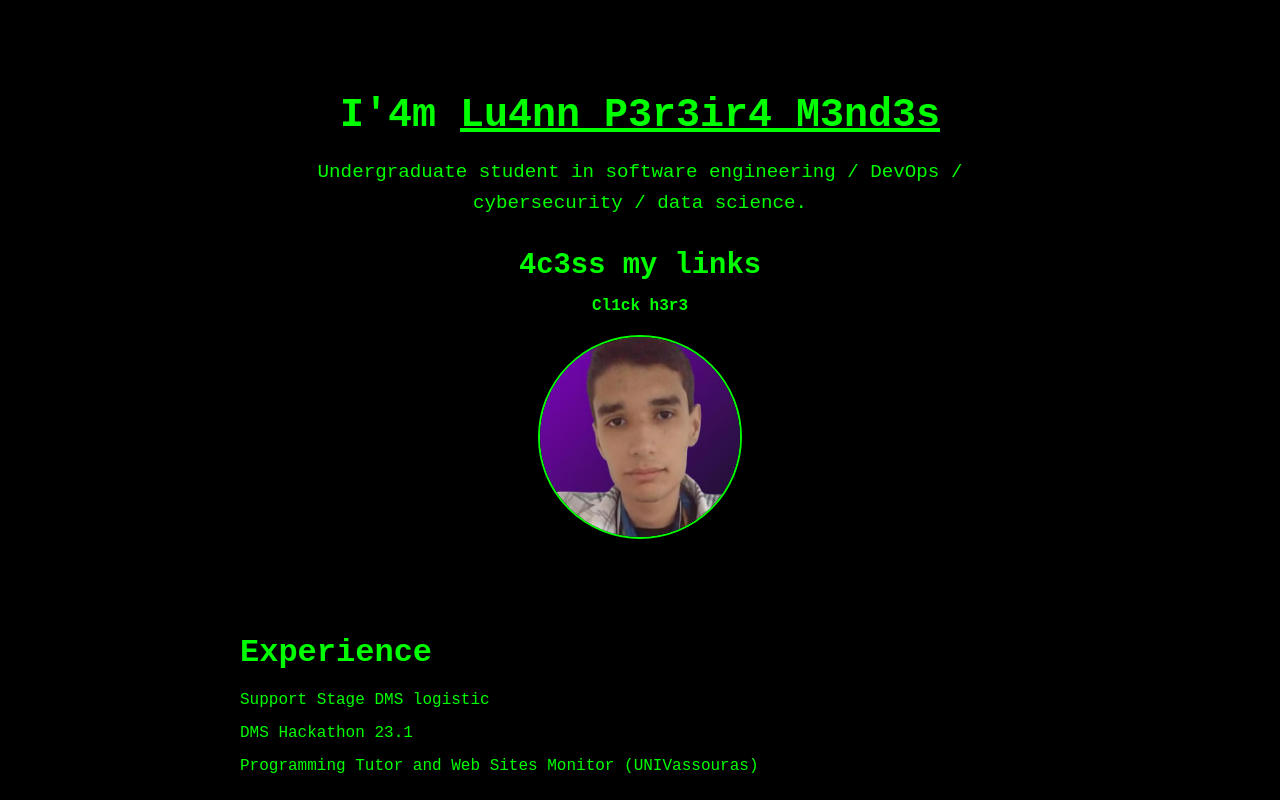
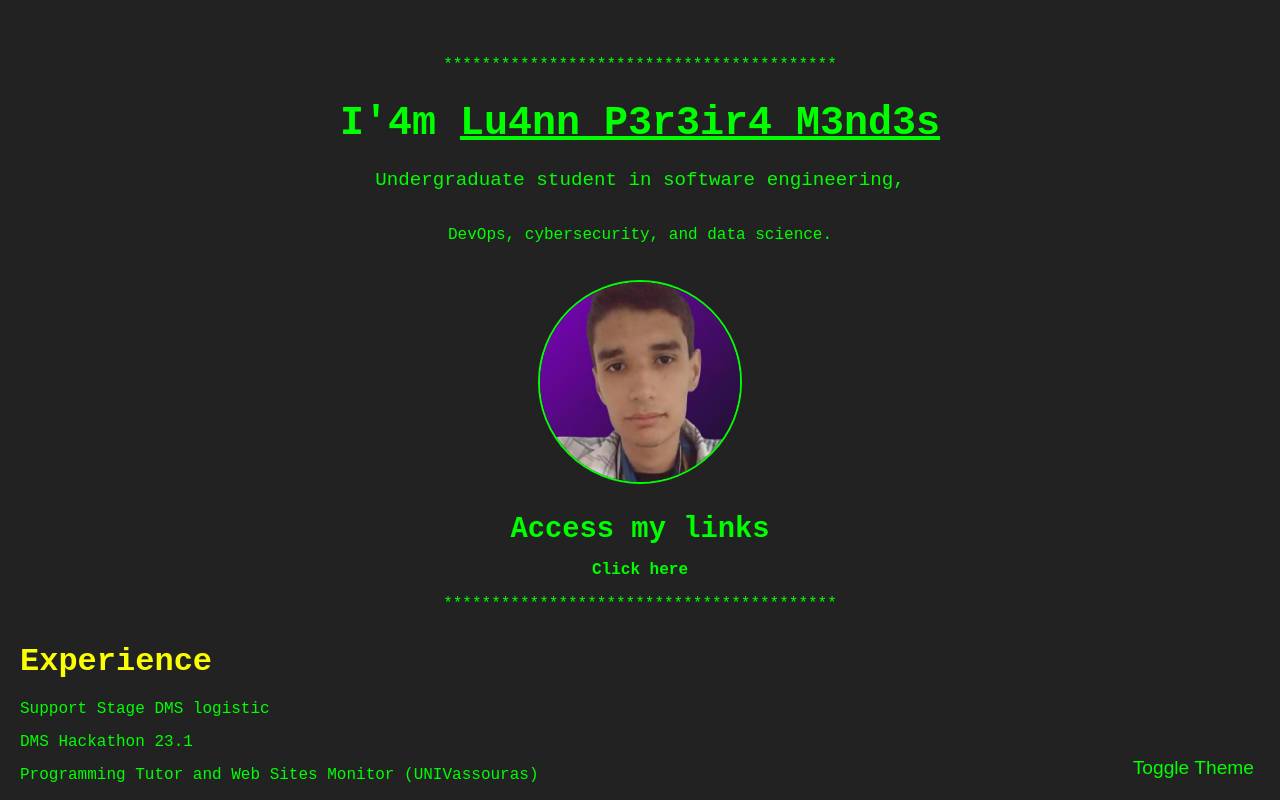
Before and after one commit to Luann8/curriculo-2.1, a plain HTML site: page index.html in a window 1280 px wide. Shown: the top 800 px of the page. Drawn offline with Linux system fonts and the light colour scheme.

Commit message:
Update index.html

```diff
--- a/index.html
+++ b/index.html
@@ -1,3 +1,4 @@
+
 <!DOCTYPE html>
 <html lang="pt-br">
 
@@ -9,8 +10,8 @@
     <title>H4ck3r 3tic4l Lu4nn</title>
     <style>
       body {
-            margin: 0;
-            background-color: #000;
+        margin: 20px; /* or any other value you prefer */
+        background-color: #222;
         color: #00ff00;
         font-family: 'Courier New', Courier, monospace;
         display: flex;
@@ -20,6 +21,17 @@
         min-height: 100vh;
         text-align: center;
         position: relative;
+        max-width: 100%;
+        transition: background-color 0.3s, color 0.3s;
+    }
+
+        body.dark-theme {
+            background-color: #282c34;
+            color: #abb2bf;
+        }
+
+        h2.dark-theme {
+            color: #022f81;
         }
 
         header {
@@ -46,11 +58,11 @@
 
         .apresentacao__conteudo {
             text-align: center;
-            padding: 40px;
+            padding: 20px;
             border-radius: 10px;
-            max-width: 800px;
+            max-width: 90%;
             margin: 0 auto;
-            background-color: #000;
+            background-color: #222;
             box-shadow: 0 4px 8px rgba(0, 0, 0, 0.1);
         }
 
@@ -100,13 +112,13 @@
         }
 
         .section {
-            margin-top: 50px;
+            margin-top: 30px;
             text-align: left;
-            max-width: 800px;
+            max-width: 90%;
         }
 
         h2 {
-            color: #00ff00;
+            color: #fbff00;
             font-size: 2em;
             margin-bottom: 20px;
         }
@@ -121,8 +133,7 @@
         }
 
         footer {
-            background-color: #1a1a1a;
-            color: #00b300;
+
             padding: 20px;
             text-align: center;
             width: 100%;
@@ -130,6 +141,32 @@
 
         footer p {
             margin: 5px 0;
+        }
+
+        .theme-toggle {
+            position: fixed;
+            bottom: 20px;
+            right: 20px;
+            cursor: pointer;
+            font-size: 1.2em;
+            color: #00ff00;
+            background: none;
+            border: none;
+            transition: color 0.3s;
+        }
+
+        .theme-toggle:hover {
+            color: #00cc00;
+        }
+
+        @media screen and (max-width: 768px) {
+            .apresentacao__conteudo {
+                padding: 15px;
+            }
+
+            .section {
+                margin-top: 20px;
+            }
         }
     </style>
 </head>
@@ -140,19 +177,26 @@
 
     </header>
 
-    <main class="apresentacao">
-        <section class="apresentacao__conteudo">
+    <main>
+
+      <p>*****************************************</p>
+
       <h1 class="apresentacao__conteudo__titulo">I'4m <strong class="titulo-destaque">Lu4nn P3r3ir4 M3nd3s</strong></h1>
             <p class="apresentacao__conteudo__texto">
-                Undergraduate student in software engineering / DevOps / cybersecurity / data science.
+                Undergraduate student in software engineering,
             </p>
+            <p>DevOps, cybersecurity, and data science.
+            </p>
+            <img class="apresentacao__imagem" src="https://github.com/Luann8/curriculo-2.1/blob/main/133384636.jpg?raw=true" alt="Photo of Joana Santos programming">
             <div class="apresentacao__links">
-                <h2 class="apresentacao__links__subtitulo">4c3ss my links</h2>
-                <a class="apresentacao__links__navegacao" href="https://luann8.github.io/Links-Personal/">Cl1ck h3r3</a>
+                <h2 class="apresentacao__links__subtitulo">Access my links</h2>
+                <a class="apresentacao__links__navegacao" href="https://luann8.github.io/Links-Personal/">Click here</a>
             </div>
-            <img class="apresentacao__imagem" src="https://github.com/Luann8/curriculo-2.1/blob/main/133384636.jpg?raw=true" alt="Photo of Joana Santos programming">
+
+            <p>*****************************************</p>
+
           </section>
-<ol>
+
         <section class="section">
             <h2>Experience</h2>
             <ul>
@@ -194,9 +238,22 @@
         </section>
     </main>
     <footer>
-        <p>&copy; 2024 Lu4nn P3r3ir4 M3nd3s. All rights reserved.</p>
+
+      <p>*****************************************</p>
+
+      <p>&copy; 2024 Lu4nn P3r3ir4 M3nd3s.</p>
       <p>Contact: luannpmendes@gmail.com</p>
+
+      <p>*****************************************</p>
+
       </footer>
+    <button class="theme-toggle" onclick="toggleTheme()">Toggle Theme</button>
+
+    <script>
+        function toggleTheme() {
+            document.body.classList.toggle("dark-theme");
+        }
+    </script>
 </body>
 
 </html>
```
Lines whose indentation alone changed are shown as unchanged.
